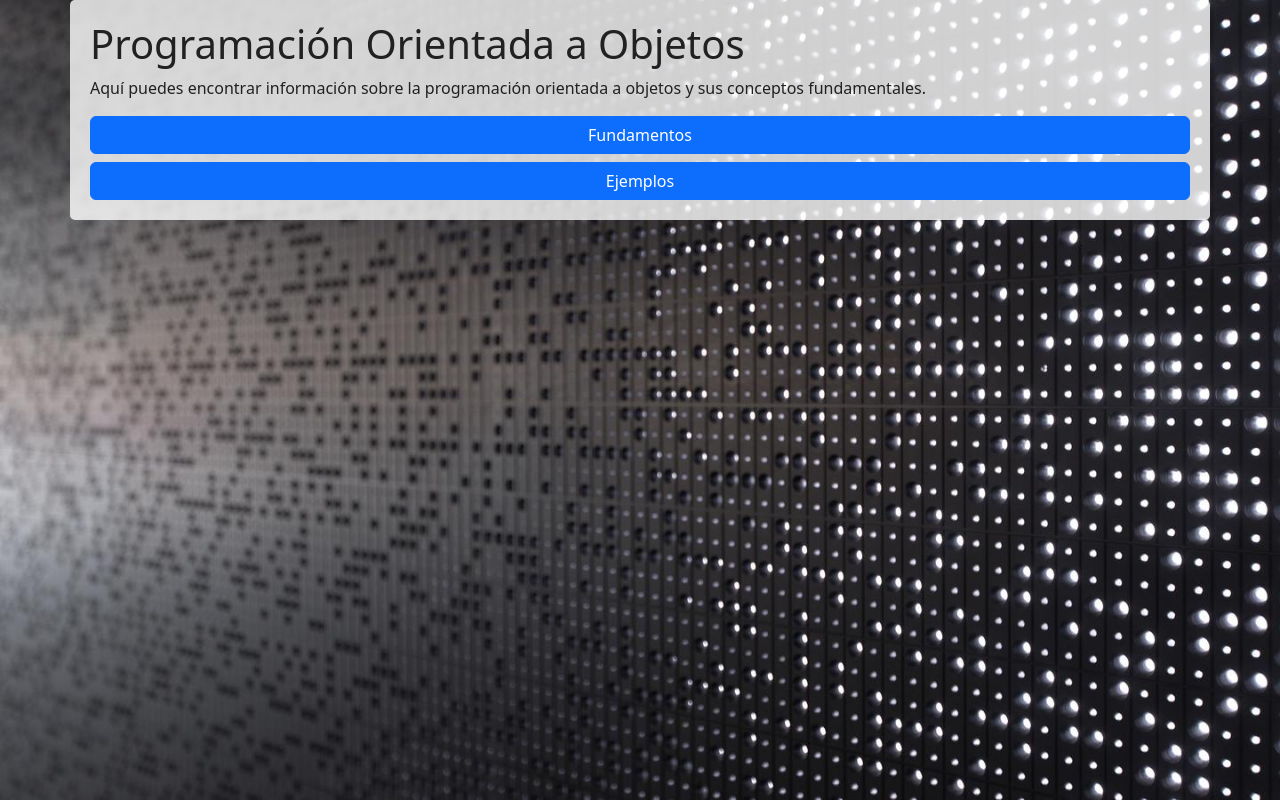
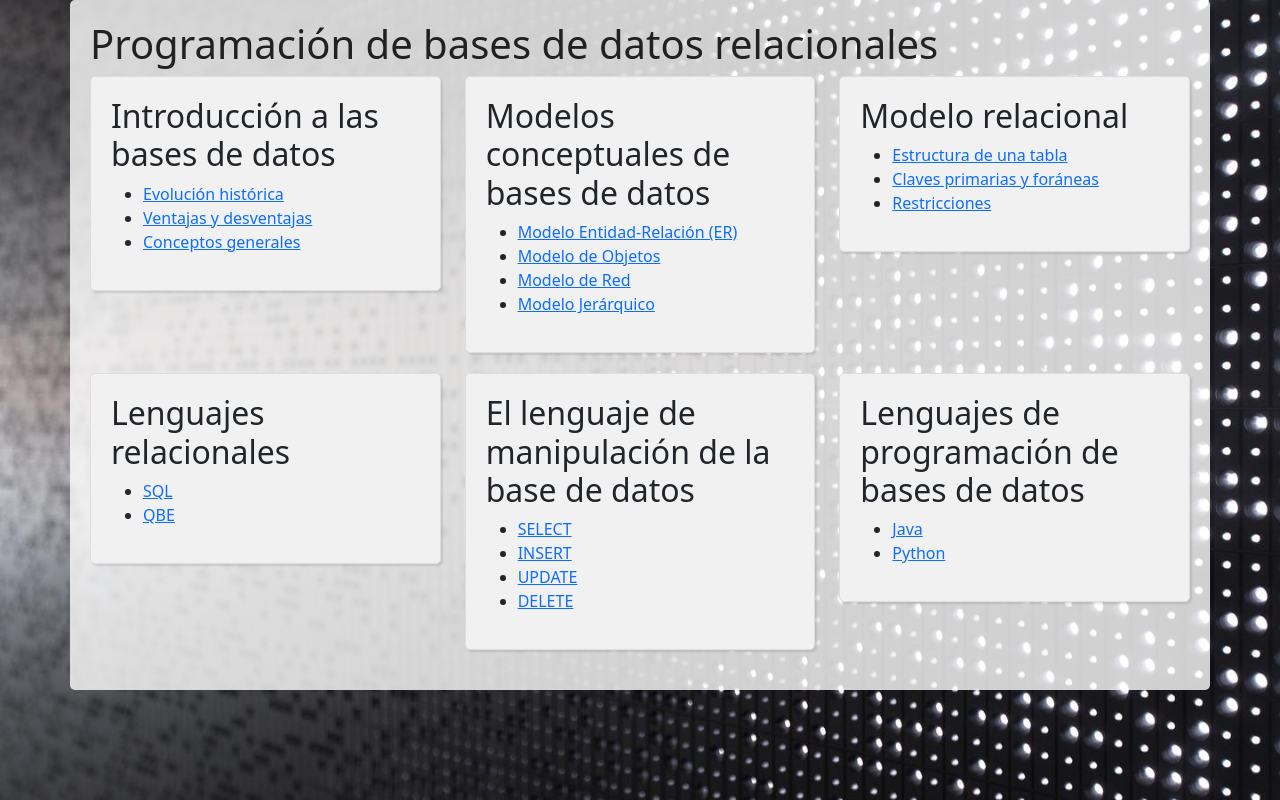
Before and after one commit to cristhiamdaniel/cristhiamdaniel.github.io, a plain HTML site: page bases-de-datos.html in a window 1280 px wide. Drawn offline with nearby package versions, Linux system fonts and the light colour scheme.

Commit message:
bases de datos

```diff
--- a/bases-de-datos.html
+++ b/bases-de-datos.html
@@ -3,21 +3,92 @@
 <head>
     <meta charset="UTF-8">
     <meta name="viewport" content="width=device-width, initial-scale=1.0">
-    <title>Programación Orientada a Objetos</title>
+    <title>Bases de datos</title>
     <link href="https://cdn.jsdelivr.net/npm/bootstrap@5.3.0-alpha1/dist/css/bootstrap.min.css" rel="stylesheet">
     <link rel="stylesheet" href="styles.css">
 </head>
 <body>
 <div class="container">
-    <h1>Programación Orientada a Objetos</h1>
-    <p>Aquí puedes encontrar información sobre la programación orientada a objetos y sus conceptos fundamentales.</p>
+    <h1>Programación de bases de datos relacionales</h1>
+    <div class="row">
+        <div class="col-sm-4">
+            <div class="caja">
+                <h2>Introducción a las bases de datos</h2>
+                <ul>
+                    <li><a href="https://www.canva.com/design/DAFfJo1tdNc/hWS7kl5vDZAHMHoFuuTANQ/view" target="_blank">Evolución histórica</a></li>
+                    <li><a href="#">Ventajas y desventajas</a></li>
+                    <li><a href="#">Conceptos generales</a></li>
+                </ul>
+            </div>
+        </div>
+        <div class="col-sm-4">
+            <div class="caja">
+                <h2>Modelos conceptuales de bases de datos</h2>
+                <ul>
+                    <li><a href="#">Modelo Entidad-Relación (ER)</a></li>
+                    <li><a href="#">Modelo de Objetos</a></li>
+                    <li><a href="#">Modelo de Red</a></li>
+                    <li><a href="#">Modelo Jerárquico</a></li>
+                </ul>
+            </div>
+        </div>
+        <div class="col-sm-4">
+            <div class="caja">
+                <h2>Modelo relacional</h2>
+                <ul>
+                    <li><a href="#">Estructura de una tabla</a></li>
+                    <li><a href="#">Claves primarias y foráneas</a></li>
+                    <li><a href="#">Restricciones</a></li>
+                </ul>
+            </div>
+        </div>
+        <div class="col-sm-4">
+            <div class="caja">
+                <h2>Lenguajes relacionales</h2>
+                <ul>
+                    <li><a href="#">SQL</a></li>
+                    <li><a href="#">QBE</a></li>
+                </ul>
+            </div>
+        </div>
+        <div class="col-sm-4">
+            <div class="caja">
+                <h2>El lenguaje de manipulación de la base de datos</h2>
+                <ul>
+                    <li><a href="#">SELECT</a></li>
+                    <li><a href="#">INSERT</a></li>
+                    <li><a href="#">UPDATE</a></li>
+                    <li><a href="#">DELETE</a></li>
+                </ul>
+            </div>
+        </div>
+        <div class="col-sm-4">
+            <div class="caja">
+                <h2>Lenguajes de programación de bases de datos</h2>
+                <ul>
+                    <li><a href="#">Java</a></li>
+                    <li><a href="#">Python</a></li>
+                </ul>
+            </div>
+        </div>
 
-    <div class="d-grid gap-2 mt-3">
-        <a href="fundamentosPOO.html" class="btn btn-primary">Fundamentos</a>
-        <a href="ejemplosPOO.html" class="btn btn-primary">Ejemplos</a>
     </div>
 
 </div>
+
+<style>
+    .caja {
+        background-color: #f1f1f1;
+        border: 1px solid #ddd;
+        border-radius: 5px;
+        padding: 20px;
+        margin-bottom: 20px;
+        box-shadow: 2px 2px 2px rgba(0, 0, 0, 0.1);
+    }
+
+</style>
+
+
 
 <script src="https://cdn.jsdelivr.net/npm/@popperjs/core@2.11.6/dist/umd/popper.min.js"></script>
 <script src="https://cdn.jsdelivr.net/npm/bootstrap@5.3.0-alpha1/dist/js/bootstrap.min.js"></script>
```
Also changed, not shown: conceptosGenerales.png (added), database.png (added), tiempo.png (added), ventajas.png (added), ventajasDesventajas.jpeg (added).
